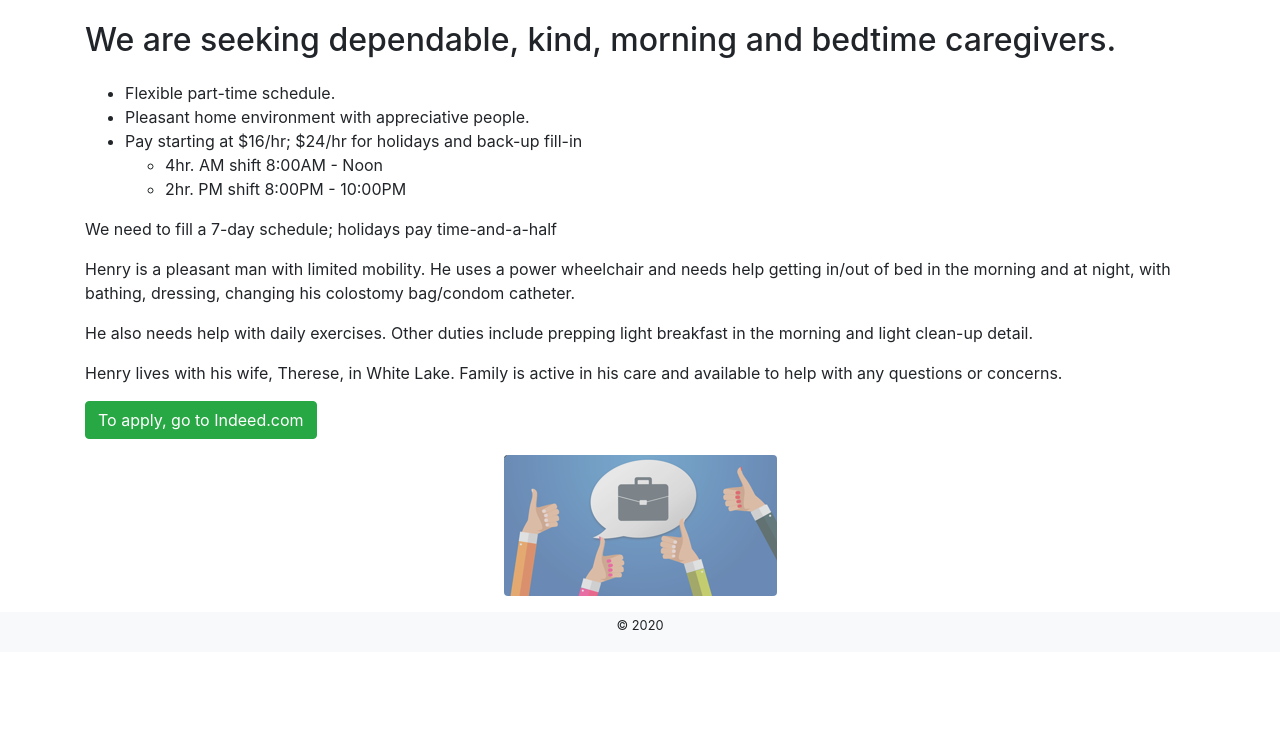
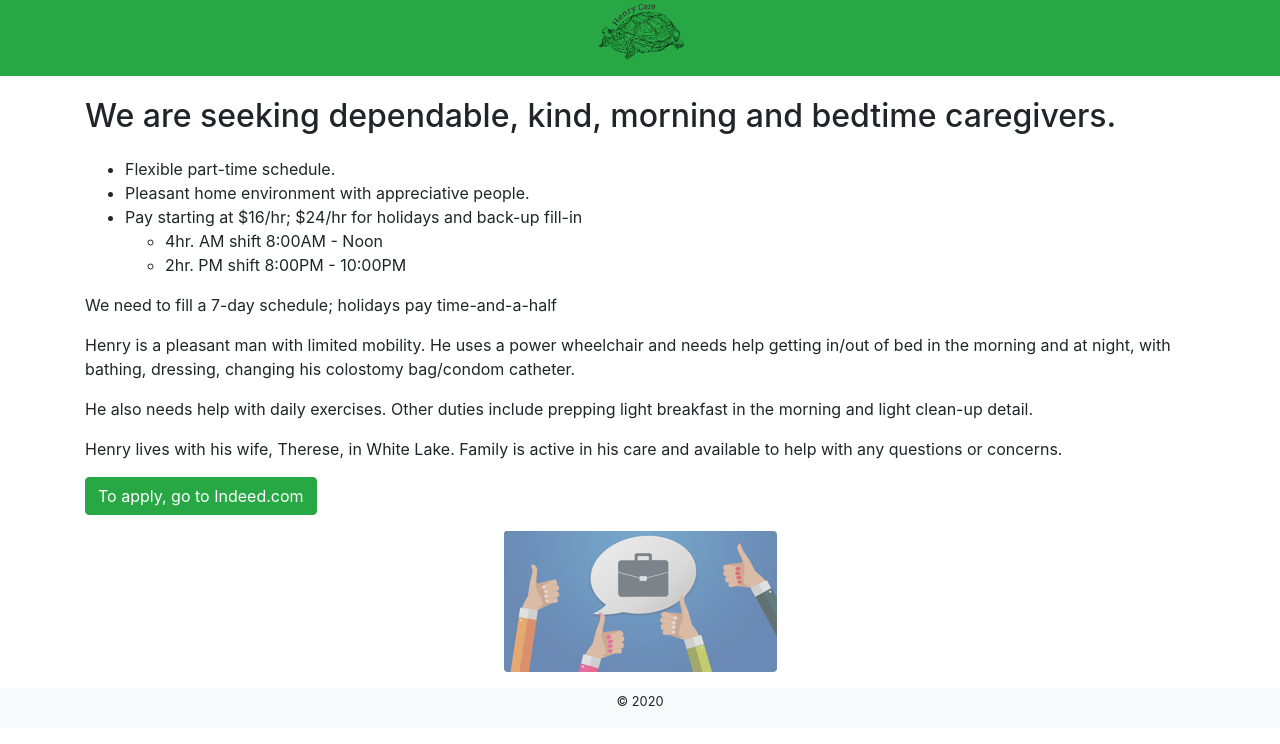
Before and after one commit to rhsmoke/henrycare, a website built with Parcel: page index.html in a window 1280 px wide. Built offline with nearby package versions, Linux system fonts and the light colour scheme.

Commit message:
add header and logo

```diff
--- a/index.html
+++ b/index.html
@@ -27,8 +27,10 @@
 
 <body>
   <div class="parent">
-    <header class="header">
-
+    <header class="header container-fluid bg-success">
+        <p class="text-right">
+          <img src="/img/henryCare_box_turtle.svg" class="rounded mx-auto d-block" alt="Henry Care Box Turtle">
+        </p>
     </header>
     <main class="main">
       <div class="container">
@@ -73,7 +75,7 @@
 
         <div class="container-fluid">
           <p class="text-center">
-          <img src="/img/thumbs_briefcase.png" class="rounded mx-auto d-block" alt="thumbsup with briefcase">
+            <img src="/img/thumbs_briefcase.png" class="rounded mx-auto d-block" alt="thumbsup with briefcase">
           </p>
         </div>
     </main>
```
Also changed, not shown: img/henryCare_box_turtle.svg (added).
